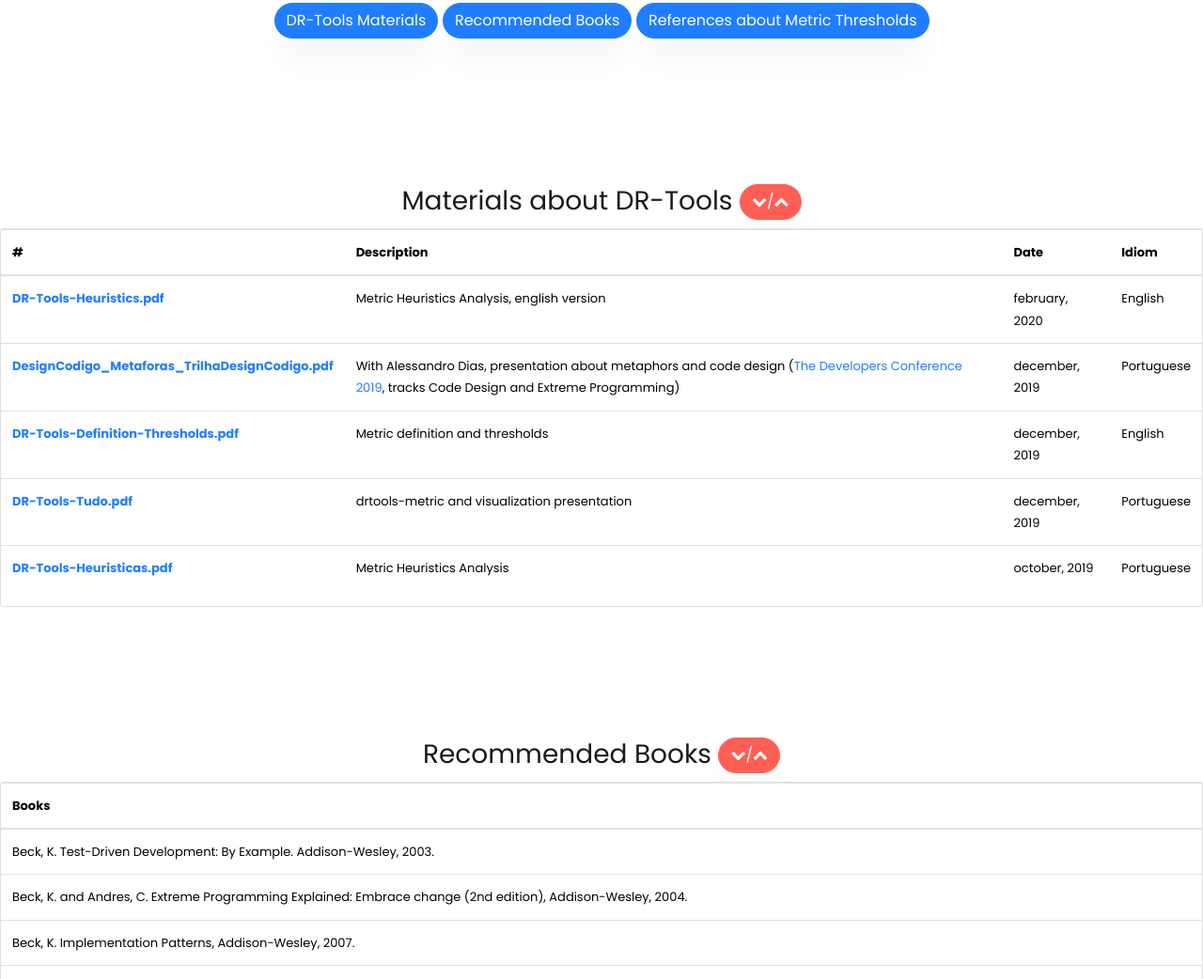
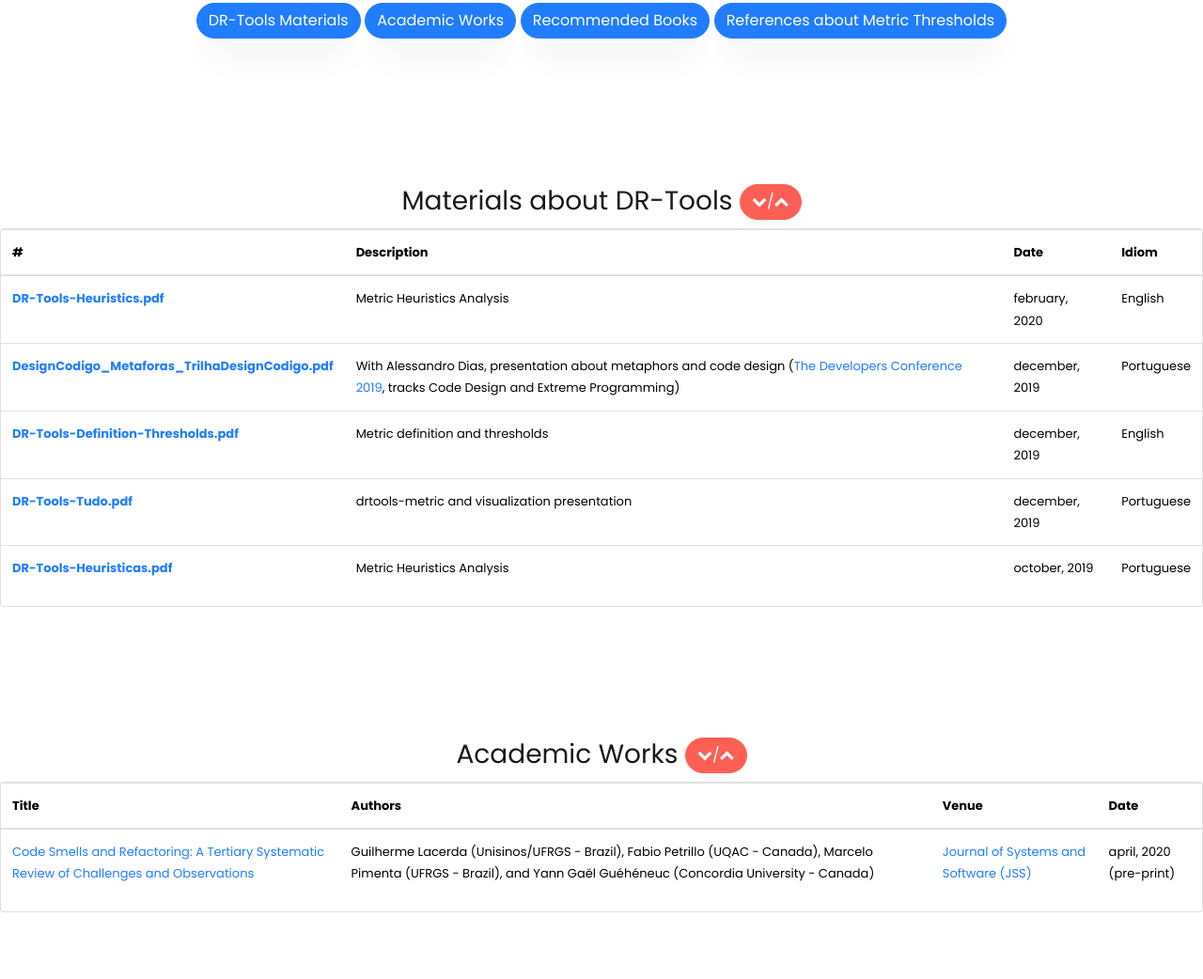
Before and after one commit to guilhermeslacerda/drtools-site, a plain HTML site: page materials.html in a window 1280 px wide. Shown: the part 234-1276 px from the top of the page at 94% size. Drawn offline with Linux system fonts and the light colour scheme.

Commit message:
update materials, including academic paper about code smells and refactoring

```diff
--- a/materials.html
+++ b/materials.html
@@ -59,6 +59,7 @@
             <h3>Materials about tools, recommended books and scientific papers to improve your programming skills</h3>
             <p>
                 <a href="materials.html#materials-section" class="btn btn-primary">DR-Tools Materials</a>
+                <a href="materials.html#academic-section" class="btn btn-primary">Academic Works</a>
                 <a href="materials.html#books-section" class="btn btn-primary">Recommended Books</a>
                 <a href="materials.html#references-thresholds-section" class="btn btn-primary">References about Metric Thresholds</a>
             </p>
@@ -86,7 +87,7 @@
             <tbody>
                 <tr>
                 <th scope="row"><a href="./materials/DR-Tools-Heuristics.pdf" target="_blank">DR-Tools-Heuristics.pdf</a></th>
-                <td>Metric Heuristics Analysis, english version</td>
+                <td>Metric Heuristics Analysis</td>
                 <td>february, 2020</td>
                 <td>English</td>
                 </tr>
@@ -114,6 +115,38 @@
                 <td>Metric Heuristics Analysis</td>
                 <td>october, 2019</td>
                 <td>Portuguese</td>
+                </tr>
+            </tbody>
+            </table>
+        </div>
+        </div>
+    </section>
+
+    <section class="ftco-section" id="academic-section">
+        <div class="col-md-12 text-center heading-section ftco-animate">
+            <h3 class="heading-sidebar">Academic Works
+            <a class="btn btn-secondary" data-toggle="collapse" href="#collapseMaterial"
+                role="button" aria-expanded="true" aria-controls="collapseMaterial"><i class="fa fa-chevron-down"></i>/<i class="fa fa-chevron-up"></i> </a></h3>
+        </div>
+        <div class="collapse show" id="collapseMaterial">
+        <div class="card">
+            <table class="table table-hover text_table">
+            <thead>
+                <tr>
+                <th scope="col">Title</th>
+                <th scope="col">Authors</th>
+                <th scope="col">Venue</th>
+                <th scope="col">Date</th>
+                </tr>
+            </thead>
+            <tbody>
+                <tr>
+                <!-- <th scope="row"></th> -->
+                <td><a href="https://arxiv.org/abs/2004.10777" target="_blank">Code Smells and Refactoring: A Tertiary Systematic Review of Challenges and Observations</a></td>
+                <td>Guilherme Lacerda (Unisinos/UFRGS - Brazil), Fabio Petrillo (UQAC - Canada), Marcelo Pimenta (UFRGS - Brazil), and  Yann Gaël Guéhéneuc (Concordia University - Canada)
+                </td>
+                <td><a href="https://www.journals.elsevier.com/journal-of-systems-and-software/" target="_blank">Journal of Systems and Software (JSS)</a></td>
+                <td>april, 2020 (pre-print)</td>
                 </tr>
             </tbody>
             </table>
```
Also changed, not shown: about.html (+2 -2 lines).
